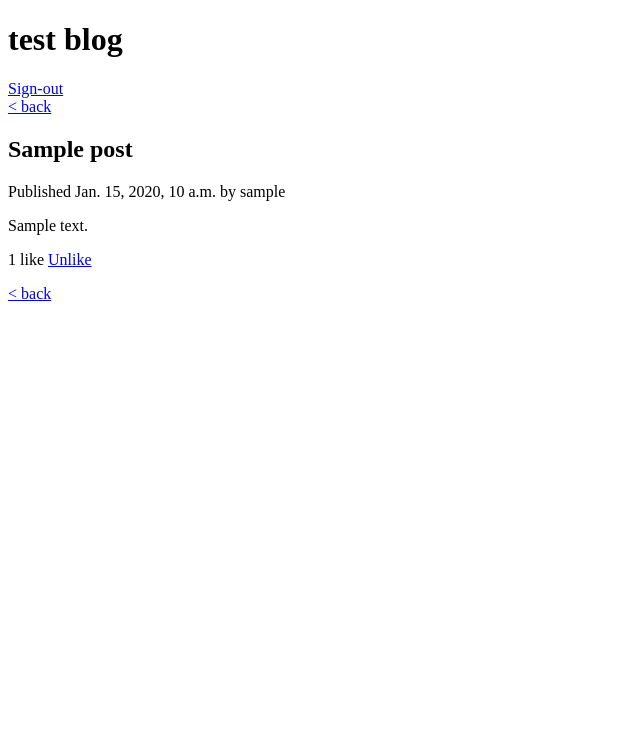
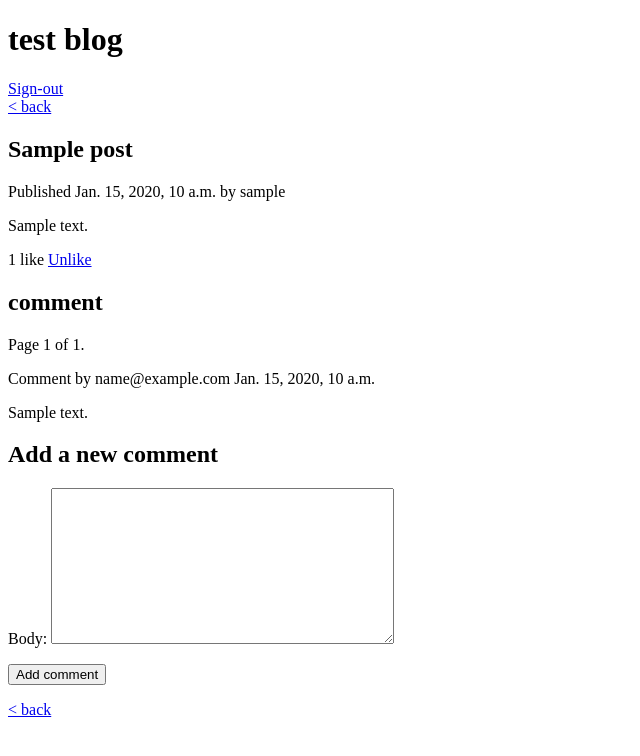
Before and after one commit to rewenset/group-blog, a Django app: a page that uses test_blog/templates/blog/post/detail.html in a window 1280 px wide. Shown: the top 756 px of the page, without its empty margins (0-640 px from the left). Run offline with Django 3.2, Linux system fonts and the light colour scheme; a user stored in the database is signed in; tables that the repository leaves empty hold one stand-in row (values such as "Sample post"); some libraries are stand-ins or nearby versions.

Commit message:
Added comment system with pagination

```diff
--- /dev/null
+++ b/test_blog/blog/forms.py
@@ -0,0 +1,8 @@
+from django import forms
+from .models import Comment
+
+
+class CommentForm(forms.ModelForm):
+    class Meta:
+        model = Comment
+        fields = ('body', )
--- a/test_blog/blog/models.py
+++ b/test_blog/blog/models.py
@@ -37,3 +37,16 @@
                              self.publish.strftime('%m'),
                              self.publish.strftime('%d'),
                              self.slug])
+
+
+class Comment(models.Model):
+    post = models.ForeignKey(Post, related_name='post_comments')
+    user = models.ForeignKey(User, related_name='users_comments')
+    body = models.TextField()
+    created = models.DateTimeField(auto_now_add=True)
+
+    class Meta:
+        ordering = ('created',)
+
+    def __str__(self):
+        return 'Comment by {} on {}'.format(self.user.email, self.post)
--- a/test_blog/blog/views.py
+++ b/test_blog/blog/views.py
@@ -5,6 +5,7 @@
 from django.contrib.auth.decorators import login_required
 
 from .models import Post
+from .forms import CommentForm
 
 
 @login_required
@@ -31,9 +32,34 @@
                              publish__year=year,
                              publish__month=month,
                              publish__day=day)
+
+    comments_list = post.post_comments.all()
+    paginator = Paginator(comments_list, 3)
+    page = request.GET.get('page')
+
+    try:
+        comments = paginator.page(page)
+    except PageNotAnInteger:
+        comments = paginator.page(1)
+    except EmptyPage:
+        comments = paginator.page(paginator.num_pages)
+
+    if request.method == 'POST':
+        comment_form = CommentForm(data=request.POST)
+        if comment_form.is_valid():
+            new_comment = comment_form.save(commit=False)
+            new_comment.post = post
+            new_comment.user = request.user
+            new_comment.save()
+    else:
+        comment_form = CommentForm()
+
     return render(request,
                   'blog/post/detail.html',
-                  {'post': post})
+                  {'post': post,
+                   'comments': comments,
+                   'comment_form': comment_form,
+                   'page': page})
 
 
 @login_required
--- a/test_blog/templates/blog/post/detail.html
+++ b/test_blog/templates/blog/post/detail.html
@@ -32,6 +32,37 @@
         </div>
 
     {% endwith %}
+
+    {% with comments.count as total_comments %}
+        <h2>
+            {{ total_comments }} comment{{ total_comments|pluralize }}
+        </h2>
+    {% endwith %}
+    {% if comments %}
+        {% include "pagination.html" with page=comments %}
+    {% endif %}
+    {% for comment in comments %}
+        <div class="comment">
+            <p class="info">
+                Comment by {{ comment.user.email }}
+                {{ comment.created }}
+            </p>
+            {{ comment.body|linebreaks }}
+        </div>
+    {% empty %}
+        <p>There are no comments yet.</p>
+    {% endfor %}
+
+    {% if new_comment %}
+        <h2>Your comment has been added.</h2>
+    {% else %}
+        <h2>Add a new comment</h2>
+        <form method="post">
+            {{ comment_form.as_p }}
+            {% csrf_token %}
+            <p><input type="submit" value="Add comment"></p>
+        </form>
+    {% endif %}
 
     <a href="{% url "blog:post_list" %}">< back</a>
 {% endblock %}
```
Also changed, not shown: test_blog/blog/migrations/0003_comment.py (added), test_blog/blog/migrations/0004_auto_20170224_1732.py (added).
